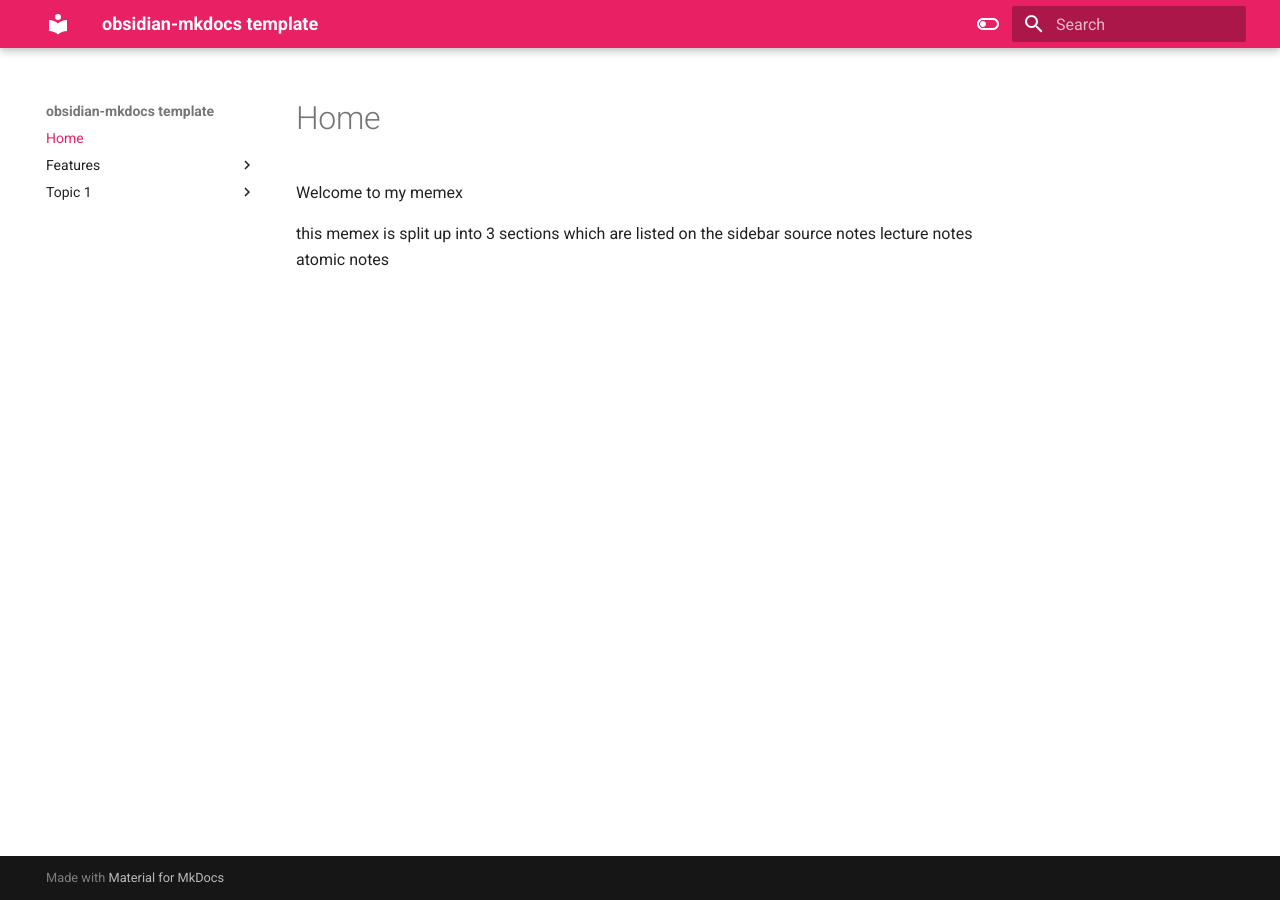
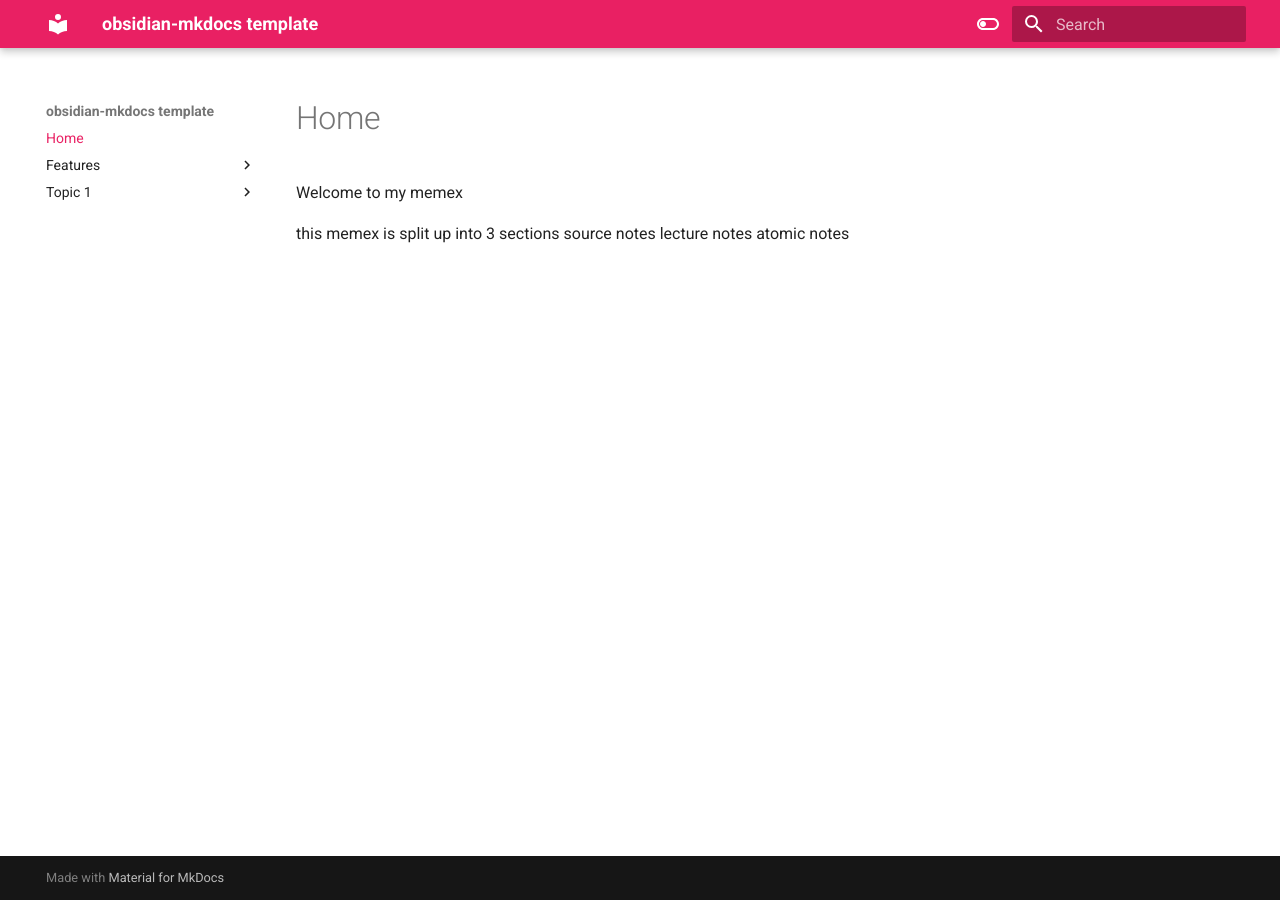
Before and after one commit to kurtcantello/officialmemex, an MkDocs documentation site: the page built from docs/index.md, in a window 1280 px wide. Built offline with MkDocs 1.6.1 and Material for MkDocs 9.7.7, drawn with Linux system fonts in a browser that asks for light colours.

Commit message:
Update index.md

```diff
--- a/docs/index.md
+++ b/docs/index.md
@@ -1,6 +1,6 @@
 Welcome to my memex
 
-this memex is split up into 3 sections which are listed on the sidebar
+this memex is split up into 3 sections
 source notes
 lecture notes
 atomic notes
```
